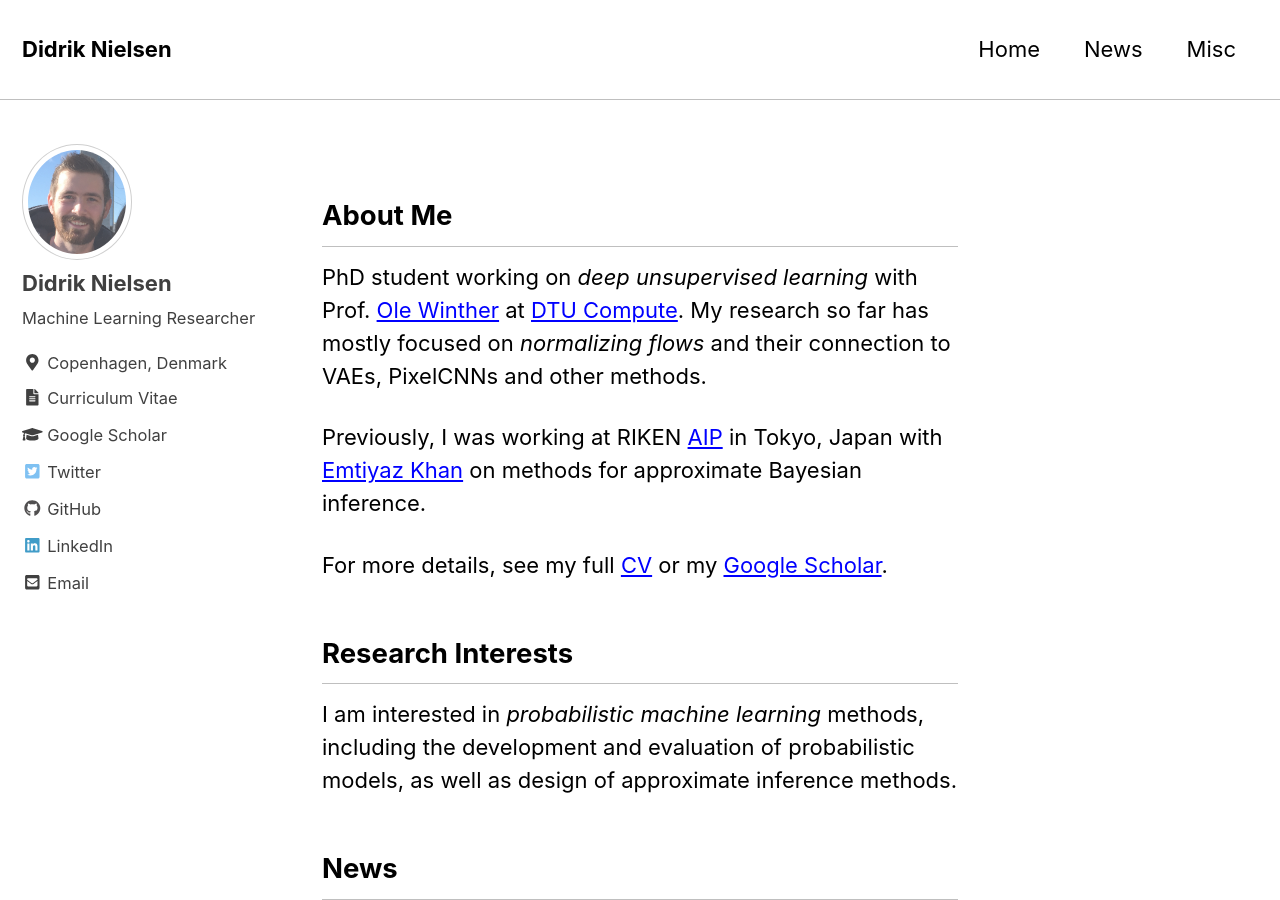
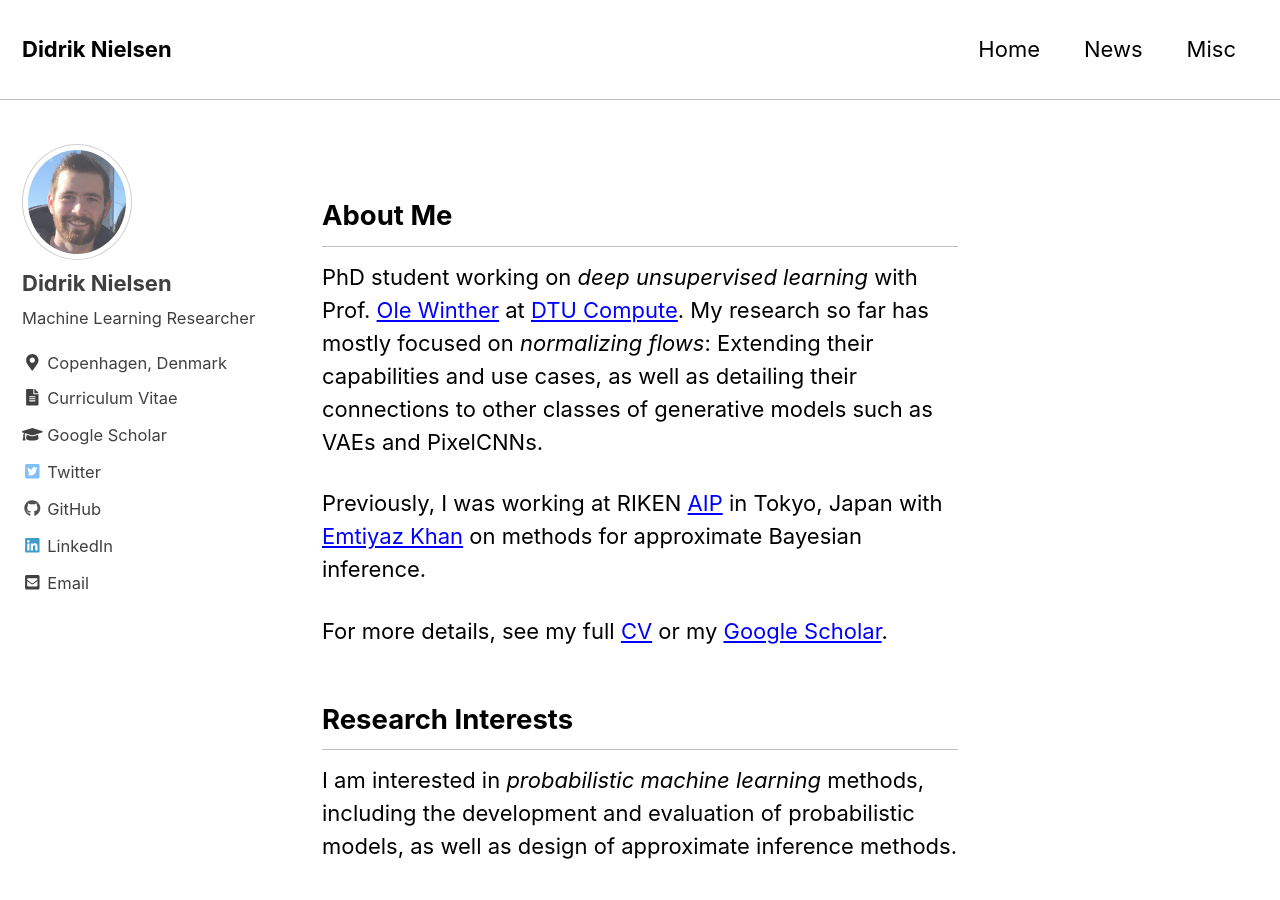
Before and after one commit to didriknielsen/didriknielsen.github.io, a Jekyll site: the page built from index.html, in a window 1280 px wide and 900 px high. Built offline with Jekyll 4.4.1, drawn with Linux system fonts in a browser that asks for light colours; nearby versions of some CDN libraries; the list of posts is cut into pages by our own code; some of the changed text lies outside the part shown.

Commit message:
Small update

```diff
--- a/_includes/mainpage.md
+++ b/_includes/mainpage.md
@@ -1,6 +1,6 @@
 ## About Me
 
-PhD student working on *deep unsupervised learning* with Prof. [Ole Winther](http://cogsys.imm.dtu.dk/staff/winther/) at [DTU Compute](http://www.compute.dtu.dk/english). My research so far has mostly focused on *normalizing flows* and their connection to VAEs, PixelCNNs and other methods.
+PhD student working on *deep unsupervised learning* with Prof. [Ole Winther](http://cogsys.imm.dtu.dk/staff/winther/) at [DTU Compute](http://www.compute.dtu.dk/english). My research so far has mostly focused on *normalizing flows*: Extending their capabilities and use cases, as well as detailing their connections to other classes of generative models such as VAEs and PixelCNNs.
 
 Previously, I was working at RIKEN [AIP](http://www.riken.jp/en/research/labs/aip/) in Tokyo, Japan with [Emtiyaz Khan](https://emtiyaz.github.io/) on methods for approximate Bayesian inference.
 
```
Also changed, not shown: _news/talk_probai2.md (+1 -1 lines), 1 other file.
